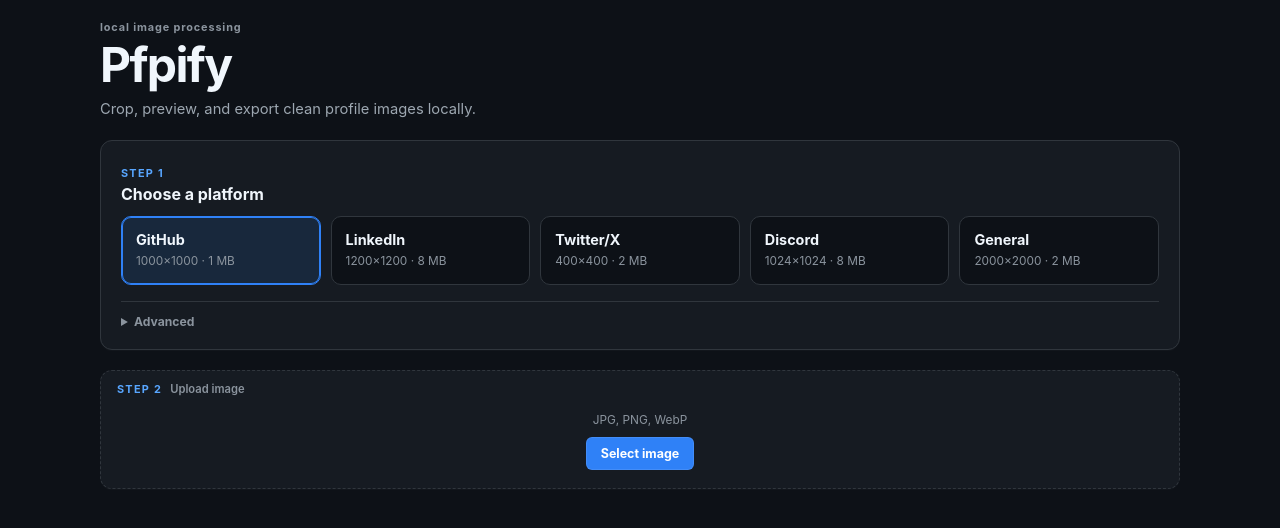
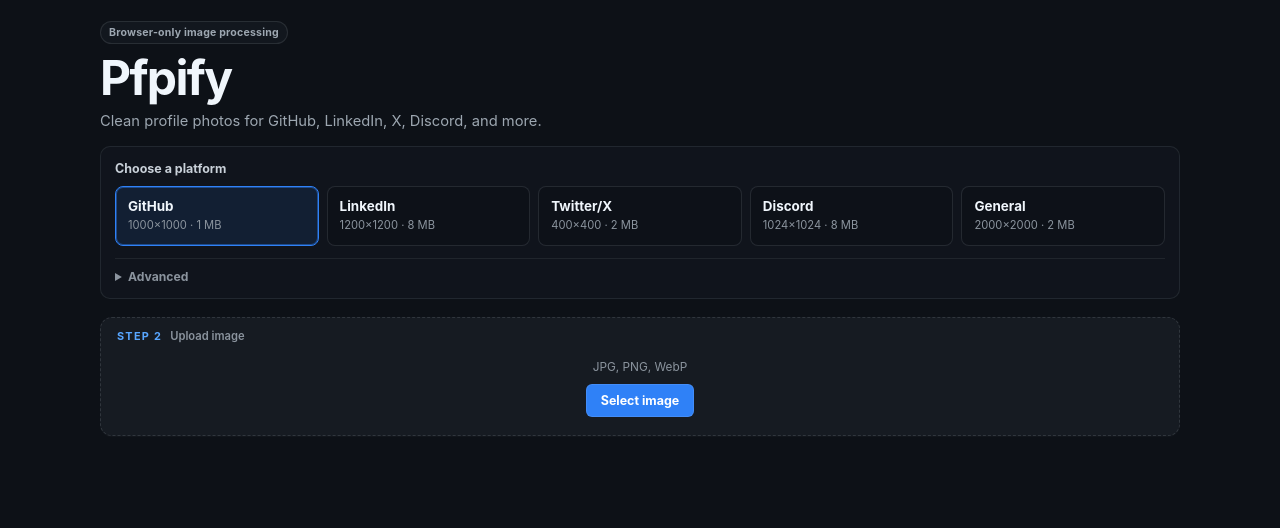
Before and after one commit to javen06/pfpify, a React (Vite) app: page / in a window 1280 px wide. Shown: the top 528 px of the page. Built offline with nearby package versions, Linux system fonts and the light colour scheme.

Commit message:
polish app

```diff
--- a/index.html
+++ b/index.html
@@ -7,7 +7,7 @@
       name="description"
       content="Crop, preview, and export clean profile images locally."
     />
-    <title>Pfpify</title>
+    <title>pfpify</title>
   </head>
   <body>
     <div id="root"></div>
--- a/src/App.jsx
+++ b/src/App.jsx
@@ -323,10 +323,10 @@
   return (
     <main className="app-shell">
       <section className="hero">
-        <p className="eyebrow">local image processing</p>
+        <p className="eyebrow">Browser-only image processing</p>
         <h1>Pfpify</h1>
         <p className="intro">
-          Crop, preview, and export clean profile images locally.
+          Clean profile photos for GitHub, LinkedIn, X, Discord, and more.
         </p>
       </section>
 
@@ -378,10 +378,7 @@
           aria-live="polite"
         >
           <div className="review-heading">
-            <div>
-              <span>Step 3</span>
-              <h2>Adjust crop</h2>
-            </div>
+            <h2>Adjust crop</h2>
           </div>
 
           <div className="crop-workspace">
@@ -399,6 +396,7 @@
               imageUrl={beforeUrl}
               sourceDimensions={sourceDimensions}
               crop={crop}
+              result={result}
             />
           </div>
         </section>
--- a/src/components/AvatarPreview.jsx
+++ b/src/components/AvatarPreview.jsx
@@ -4,6 +4,7 @@
   imageUrl,
   sourceDimensions,
   crop,
+  result,
 }) {
   return (
     <aside className="crop-summary">
@@ -15,8 +16,11 @@
           style={getCropPreviewStyle(sourceDimensions, crop)}
         />
       </div>
-      <h3>Preview</h3>
-      <p>Approximate circular preview.</p>
+      {result && (
+        <p>
+          {result.dimension}×{result.dimension} · {result.format.toUpperCase()}
+        </p>
+      )}
     </aside>
   );
 }
--- a/src/components/PlatformSelector.jsx
+++ b/src/components/PlatformSelector.jsx
@@ -14,10 +14,7 @@
   return (
     <section className="preset-section" aria-labelledby="preset-heading">
       <div className="section-heading">
-        <div>
-          <span>Step 1</span>
-          <h2 id="preset-heading">Choose a platform</h2>
-        </div>
+        <h2 id="preset-heading">Choose a platform</h2>
       </div>
 
       <div className="preset-options">
--- a/src/styles.css
+++ b/src/styles.css
@@ -37,7 +37,7 @@
 
 .hero {
   max-width: 760px;
-  margin-bottom: 20px;
+  margin-bottom: 14px;
 }
 
 .section-heading span,
@@ -51,11 +51,17 @@
 }
 
 .eyebrow {
-  margin: 0 0 6px;
-  color: #8b949e;
-  font-size: 0.68rem;
+  display: inline-flex;
+  align-items: center;
+  margin: 0 0 9px;
+  padding: 4px 8px;
+  border: 1px solid rgba(48, 54, 61, 0.75);
+  border-radius: 999px;
+  background: rgba(22, 27, 34, 0.72);
+  color: #9da7b1;
+  font-size: 0.66rem;
   font-weight: 650;
-  letter-spacing: 0.08em;
+  letter-spacing: 0.02em;
   text-transform: none;
 }
 
@@ -69,7 +75,7 @@
 
 .intro {
   max-width: 680px;
-  margin: 8px 0 0;
+  margin: 7px 0 0;
   color: #9da7b1;
   font-size: 0.92rem;
   line-height: 1.5;
@@ -84,9 +90,12 @@
 }
 
 .preset-section {
-  margin-bottom: 20px;
-  padding: 20px;
-  border-radius: 12px;
+  margin-bottom: 18px;
+  padding: 14px;
+  border-color: rgba(48, 54, 61, 0.58);
+  border-radius: 10px;
+  background: rgba(22, 27, 34, 0.48);
+  box-shadow: none;
 }
 
 .section-heading {
@@ -94,10 +103,16 @@
   align-items: end;
   justify-content: space-between;
   gap: 20px;
-  margin-bottom: 12px;
+  margin-bottom: 10px;
 }
 
-.section-heading h2,
+.section-heading h2 {
+  margin: 0;
+  color: #c9d1d9;
+  font-size: 0.78rem;
+  font-weight: 650;
+}
+
 .review-heading h2 {
   margin: 3px 0 0;
   font-size: 1rem;
@@ -106,16 +121,16 @@
 .preset-options {
   display: grid;
   grid-template-columns: repeat(auto-fit, minmax(150px, 1fr));
-  gap: 10px;
+  gap: 8px;
 }
 
 .preset-button {
   display: grid;
-  gap: 6px;
-  padding: 14px;
-  border: 1px solid #30363d;
-  border-radius: 10px;
-  background: #0d1117;
+  gap: 4px;
+  padding: 11px 12px;
+  border: 1px solid rgba(48, 54, 61, 0.68);
+  border-radius: 8px;
+  background: rgba(13, 17, 23, 0.58);
   color: #f0f6fc;
   cursor: pointer;
   text-align: left;
@@ -127,36 +142,41 @@
 }
 
 .preset-button:hover {
-  border-color: #58a6ff;
-  background: #111820;
-  box-shadow: 0 8px 20px rgba(0, 0, 0, 0.16);
-  transform: translateY(-2px);
+  border-color: rgba(88, 166, 255, 0.75);
+  background: rgba(17, 24, 32, 0.88);
+  box-shadow: none;
+  transform: translateY(-1px);
 }
 
 .preset-button.active {
   border-color: #2f81f7;
-  background: rgba(47, 129, 247, 0.12);
-  box-shadow: inset 0 0 0 1px #2f81f7;
+  background: rgba(47, 129, 247, 0.1);
+  box-shadow: inset 0 0 0 1px rgba(47, 129, 247, 0.45);
+}
+
+.preset-button:focus-visible {
+  outline: 2px solid rgba(88, 166, 255, 0.75);
+  outline-offset: 2px;
 }
 
 .preset-button strong {
-  font-size: 0.9rem;
+  font-size: 0.84rem;
 }
 
 .preset-button span {
   color: #8b949e;
-  font-size: 0.74rem;
+  font-size: 0.7rem;
   line-height: 1.35;
 }
 
 .advanced-options {
-  margin-top: 16px;
-  border-top: 1px solid #30363d;
+  margin-top: 12px;
+  border-top: 1px solid rgba(48, 54, 61, 0.5);
 }
 
 .advanced-options > summary {
   width: fit-content;
-  padding: 12px 0 0;
+  padding: 10px 0 0;
   color: #8b949e;
   cursor: pointer;
   font-size: 0.76rem;
@@ -392,11 +412,15 @@
 }
 
 .review-heading {
-  display: flex;
-  align-items: end;
-  justify-content: space-between;
-  gap: 16px;
   margin-bottom: 10px;
+}
+
+.review-heading h2 {
+  margin: 0;
+  color: #8b949e;
+  font-size: 0.75rem;
+  font-weight: 600;
+  opacity: 0.5;
 }
 
 .format-setting {
@@ -440,10 +464,9 @@
   grid-template-columns: minmax(0, 1.55fr) minmax(260px, 0.85fr);
   gap: 24px;
   padding: 20px;
-  border: 1px solid #30363d;
+  border: 1px solid rgba(48, 54, 61, 0.58);
   border-radius: 12px;
-  background: #161b22;
-  box-shadow: 0 1px 0 rgba(255, 255, 255, 0.02);
+  background: rgba(22, 27, 34, 0.52);
 }
 
 .crop-editor {
@@ -610,10 +633,9 @@
   flex-direction: column;
   justify-content: center;
   min-width: 0;
-  padding: 32px 24px;
-  border-radius: 10px;
-  background: #0f172a;
+  padding: 16px 0;
   text-align: center;
+  transform: translateY(-28px);
 }
 
 .avatar-preview-large {
@@ -627,13 +649,8 @@
   box-shadow: 0 12px 32px rgba(0, 0, 0, 0.35);
 }
 
-.crop-summary h3 {
-  margin: 20px 0 0;
-  font-size: 0.9rem;
-}
-
 .crop-summary > p {
-  margin: 6px 0 0;
+  margin: 12px 0 0;
   color: #8b949e;
   font-size: 0.7rem;
 }
@@ -889,7 +906,7 @@
   }
 
   .review-heading {
-    align-items: center;
+    margin-bottom: 10px;
   }
 
   .crop-workspace {
@@ -902,7 +919,8 @@
   }
 
   .crop-summary {
-    padding: 18px;
+    padding: 20px 0 6px;
+    transform: none;
   }
 
   .download-panel {
```
